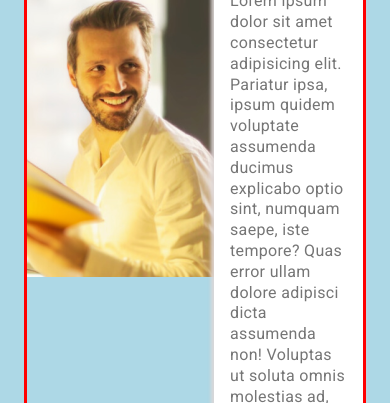
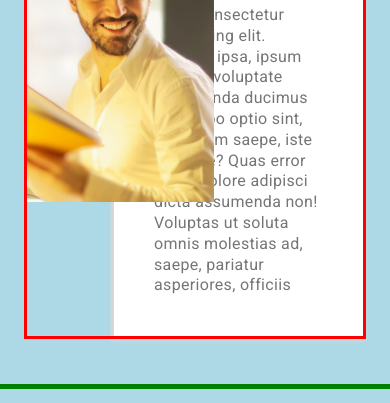
Before and after one commit to JustWaveThings/responsive_portfolio, a website: page index.html in a window 390 px wide. Shown: the part 183-586 px from the top of the page. Drawn offline with nearby package versions, Linux system fonts and the light colour scheme.

Commit message:
Hero left/right overlap

```diff
--- a/style.css
+++ b/style.css
@@ -273,6 +273,8 @@ a {
   .hero-picture-container {
     margin-bottom: 5rem;
     float: left;
+    z-index: 2;
+    margin-right: -100px;
   }
 
   .hero {
@@ -280,6 +282,7 @@ a {
     justify-content: center;
     align-items: center;
     outline: solid 5px green;
+    z-index: 1;
   }
 
   .hero-name {
@@ -304,7 +307,7 @@ a {
     justify-content: center;
     align-items: flex-start;
     gap: 2rem;
-    padding: 1rem;
+    padding: 2.5rem;
   }
 
   .hero-header {
@@ -312,6 +315,7 @@ a {
   }
 
   .hero-about {
+    float: right;
     display: flex;
     flex-direction: column;
     justify-content: center;
```
